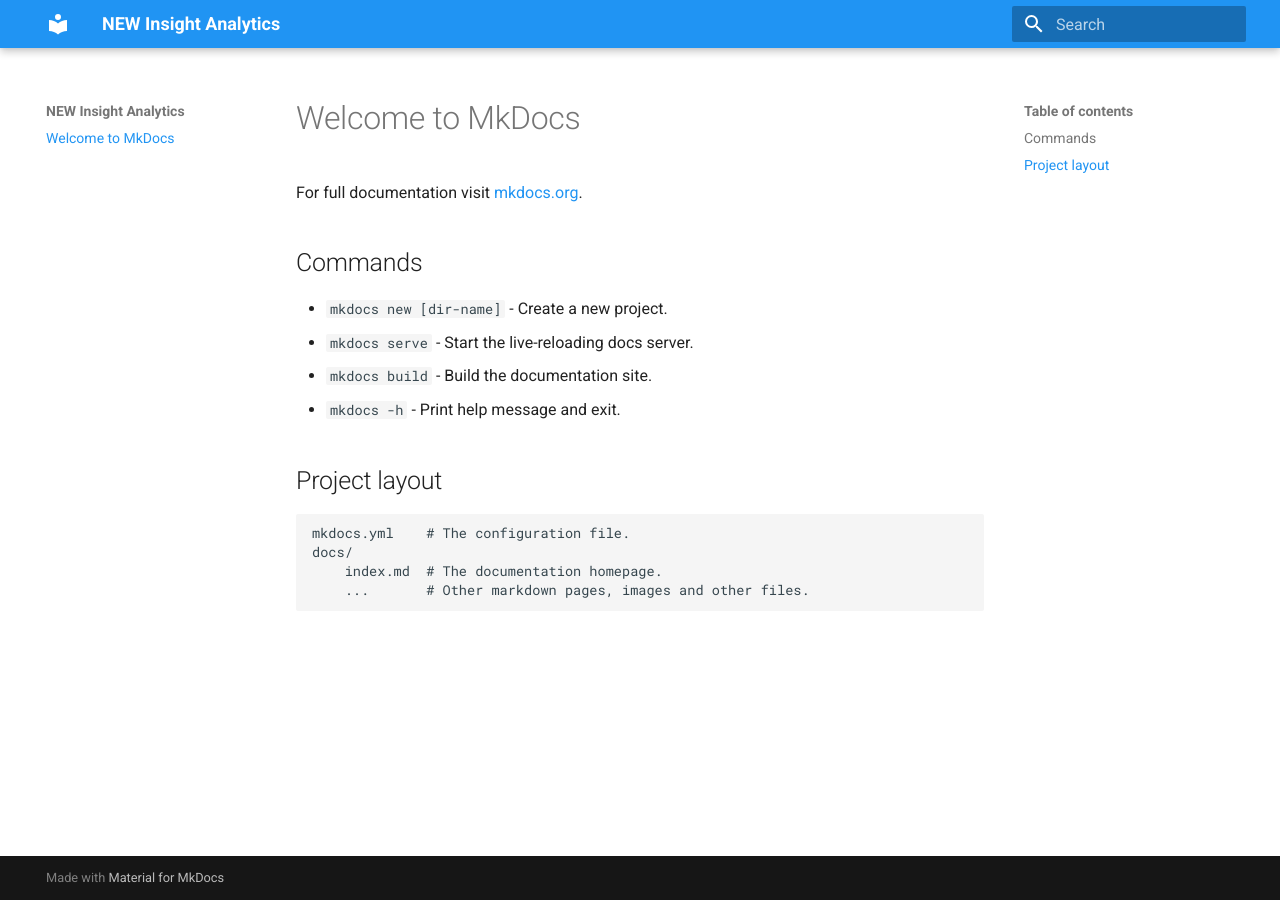
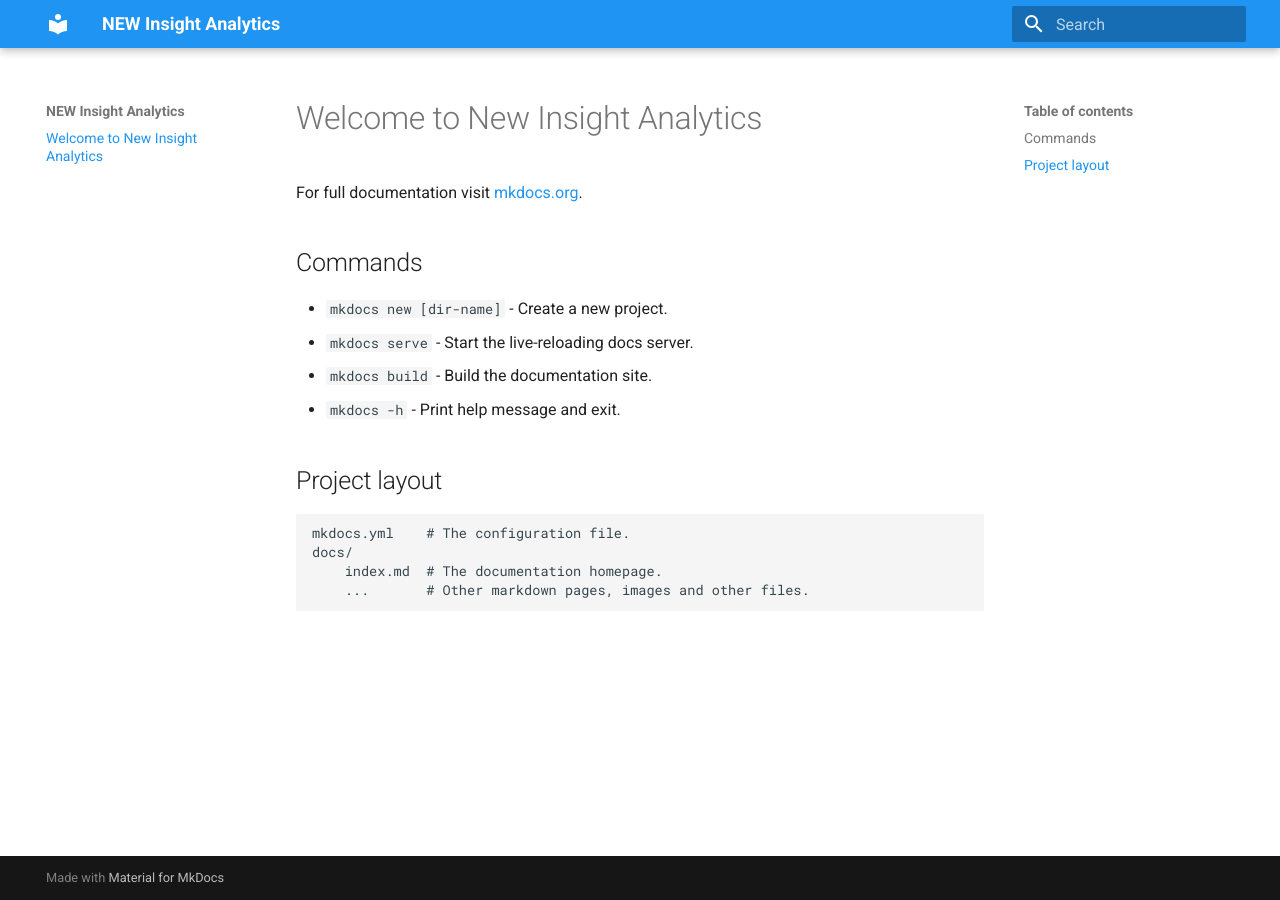
Before and after one commit to awault/New_Insight, an MkDocs documentation site: the page built from docs/index.md, in a window 1280 px wide. Built offline with MkDocs 1.6.1 and Material for MkDocs 9.7.7, drawn with Linux system fonts in a browser that asks for light colours.

Commit message:
Change Title

```diff
--- a/docs/index.md
+++ b/docs/index.md
@@ -1,4 +1,4 @@
-# Welcome to MkDocs
+# Welcome to New Insight Analytics
 
 For full documentation visit [mkdocs.org](https://www.mkdocs.org).
 
```
Also changed, not shown: 1 other file.
